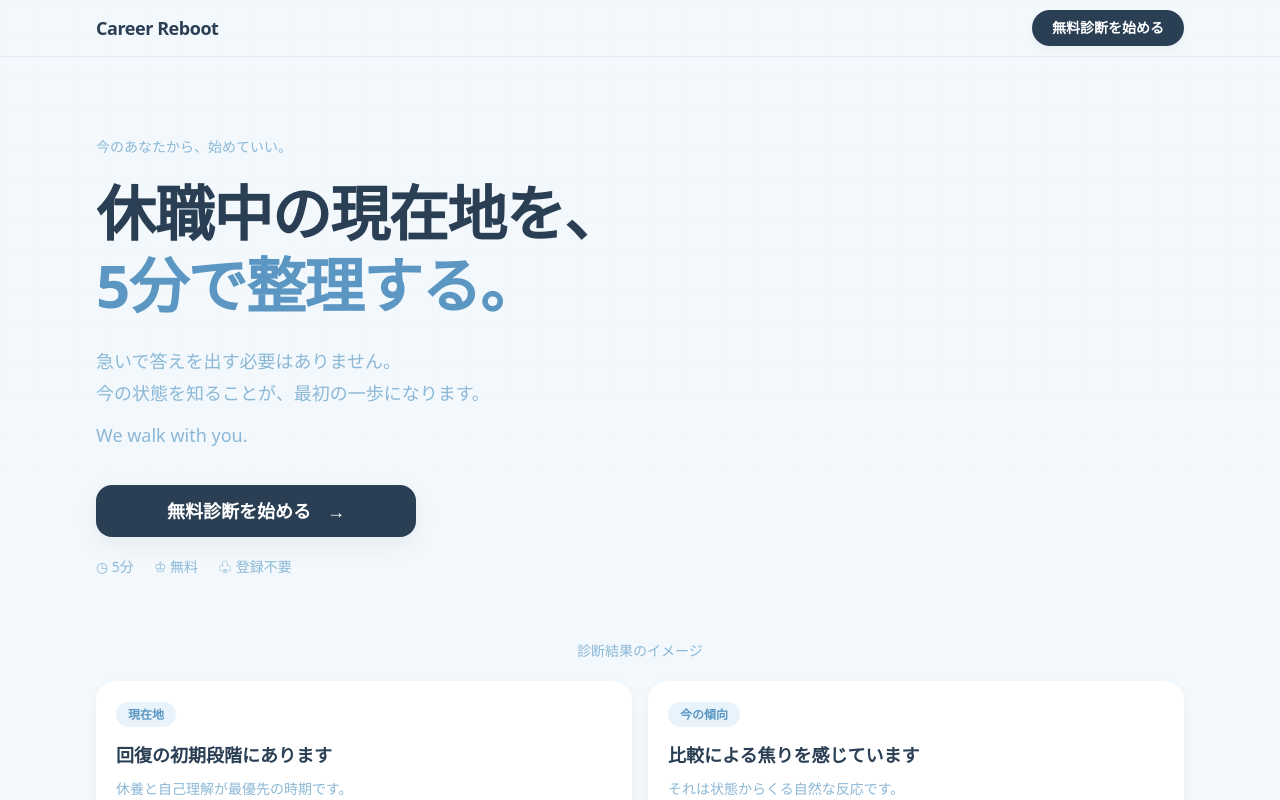
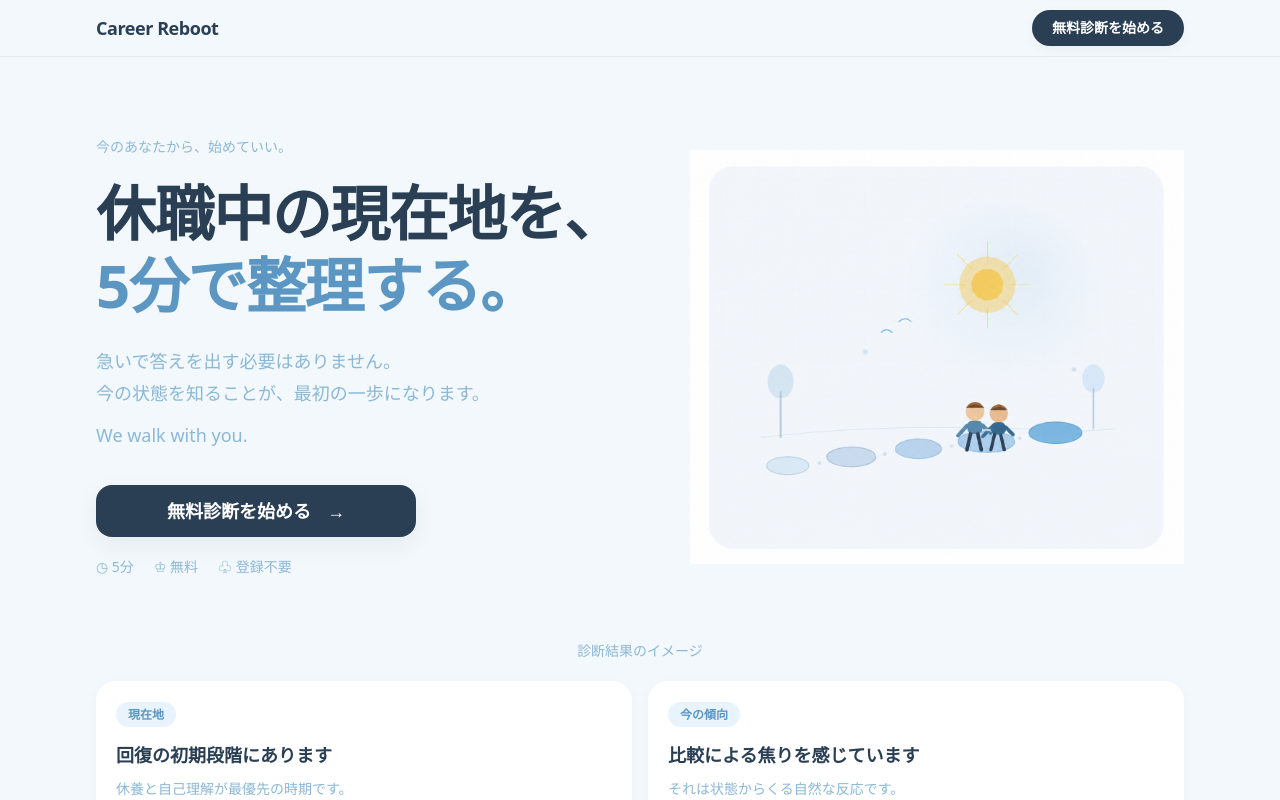
Before and after one commit to sota488/career-reboot, a Next.js app: page / in a window 1280 px wide. Shown: the top 800 px of the page. Built offline with nearby package versions, Linux system fonts and the light colour scheme; no server answers.

Commit message:
feat: add hero illustration to landing page

```diff
--- a/src/components/landing/hero-section.tsx
+++ b/src/components/landing/hero-section.tsx
@@ -1,9 +1,10 @@
+import Image from "next/image";
 import Link from "next/link";
 
 export function HeroSection() {
   return (
     <section className="bg-[var(--color-landing-surface)] pb-10 pt-12 sm:pb-14 sm:pt-16 lg:pb-16 lg:pt-20">
-      <div className="mx-auto max-w-6xl px-5 sm:px-8">
+      <div className="mx-auto grid max-w-6xl items-center gap-10 px-5 sm:px-8 lg:grid-cols-[minmax(0,1.05fr)_minmax(22rem,0.95fr)] lg:gap-12">
         <div className="max-w-3xl">
           <p className="text-sm font-medium text-[var(--color-landing-text-muted)]">今のあなたから、始めていい。</p>
           <h1 className="mt-5 font-[var(--font-space-grotesk)] text-4xl font-semibold leading-[1.2] tracking-tight text-[var(--color-primary)] sm:text-5xl lg:text-6xl">
@@ -29,6 +30,16 @@ export function HeroSection() {
             <li>♧ 登録不要</li>
           </ul>
         </div>
+        <figure className="mx-auto w-full max-w-md lg:max-w-none" aria-label="現在地を整理しながら次の一歩へ進む二人のイラスト">
+          <Image
+            src="/landing/hero-illustration-v2.png"
+            alt="朝日の下で二人が一緒に次の一歩へ進むイラスト"
+            width={1369}
+            height={1149}
+            priority
+            className="h-auto w-full"
+          />
+        </figure>
       </div>
     </section>
   );
```
Also changed, not shown: public/landing/hero-illustration-v2.png (added).
